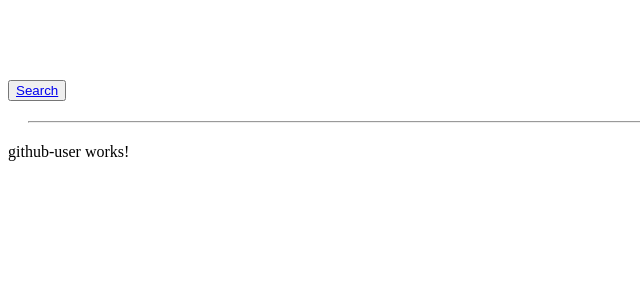
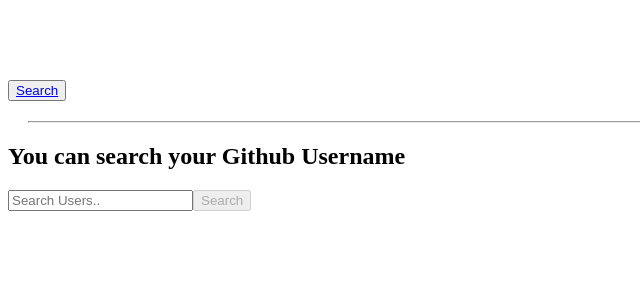
Before and after one commit to Hussein-omar-osman/GithubSearch, an Angular app: page /githubUser in a window 1280 px wide. Shown: the top 300 px of the page, without its empty margins (0-640 px from the left). Built offline with nearby package versions, Linux system fonts and the light colour scheme.

Commit message:
creating search form

```diff
--- a/src/app/github-user/github-user.component.html
+++ b/src/app/github-user/github-user.component.html
@@ -1 +1,17 @@
-<p>github-user works!</p>
+<div class="intro">
+  <h2>You can search your Github Username</h2>
+</div>
+
+<div class="form">
+  <form (ngSubmit)="onsubmit(myForm)" #myForm="ngForm">
+    <input
+      type="text"
+      placeholder="Search Users.."
+      name="userSearch"
+      ngModel
+      required
+    />
+    <button class="btn" type="submit" [disabled]="!myForm.valid">Search</button>
+  </form>
+  <!-- <p>{{ searchTerm }}</p> -->
+</div>
```
